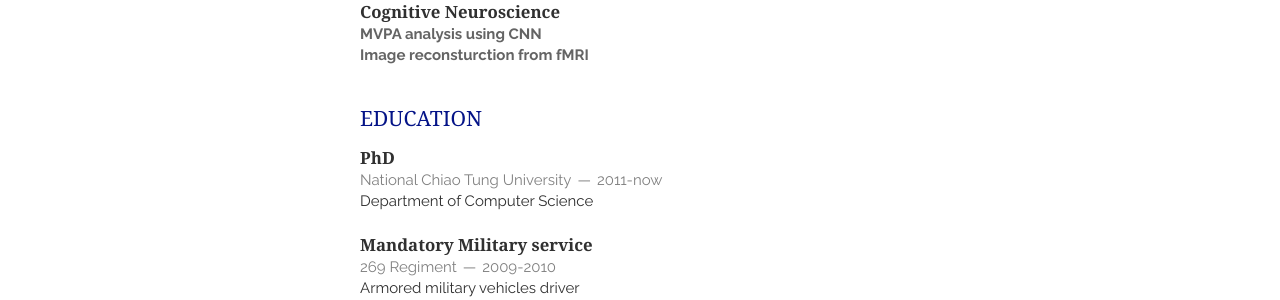
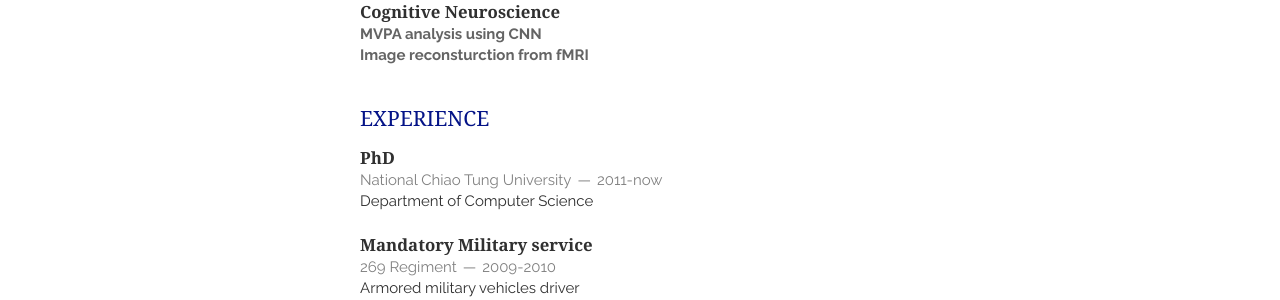
Before and after one commit to JiaRenChang/JiaRenChang.github.io, a Jekyll site: the page built from index.html, in a window 1280 px wide. Shown: the part 713-1013 px from the top of the page. Built offline with Jekyll 4.4.1, drawn with Linux system fonts in a browser that asks for light colours; nearby versions of some CDN libraries; the list of posts is cut into pages by our own code.

Commit message:
Update initiatives.html

```diff
--- a/_includes/initiatives.html
+++ b/_includes/initiatives.html
@@ -1,5 +1,5 @@
 <section class="thirteen columns">
-    <h1>Education</h1>
+    <h1>Experience</h1>
     <article>
     <header>
             <h1>PhD</h1>
```
